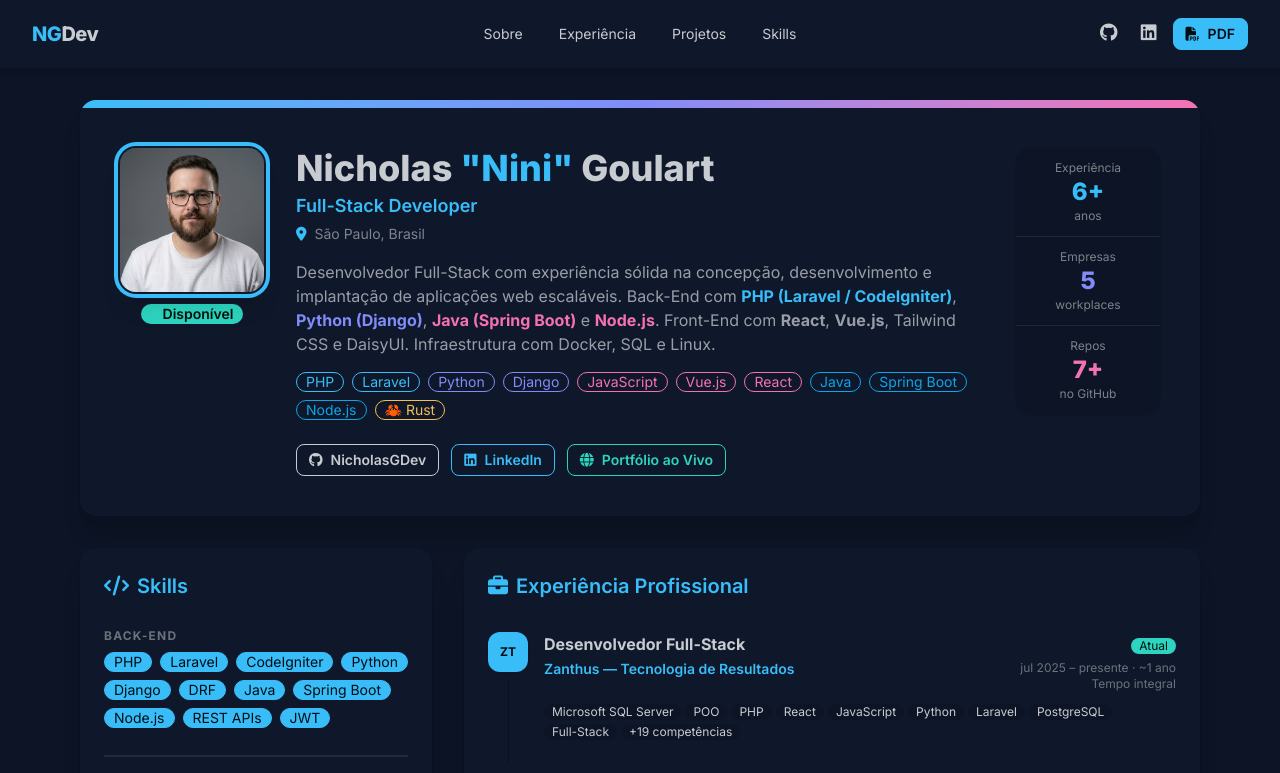
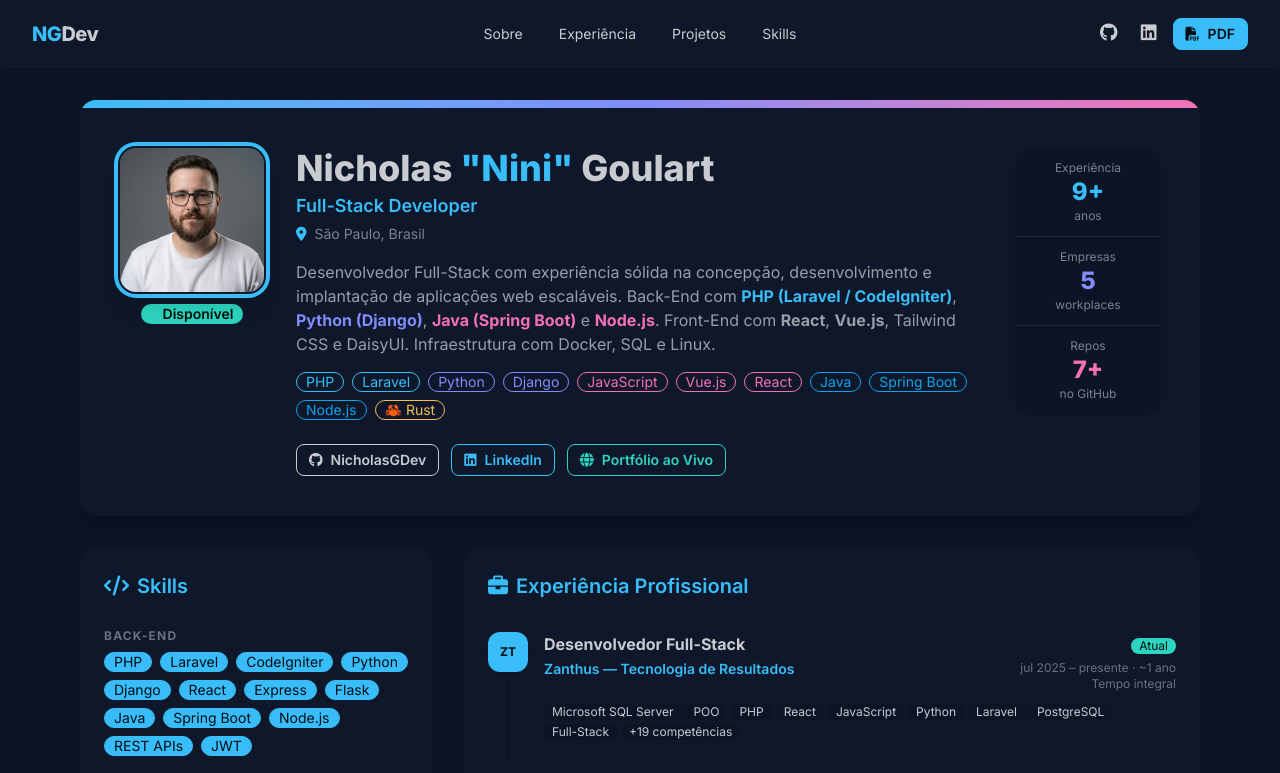
Before and after one commit to NicholasGDev/Myprofile, a plain HTML site: page cv.html in a window 1280 px wide. Shown: the top 773 px of the page. Drawn offline with nearby package versions, Linux system fonts and the light colour scheme.

Commit message:
Update cv.html

```diff
--- a/cv.html
+++ b/cv.html
@@ -135,7 +135,7 @@
             <div class="stats stats-vertical shadow bg-base-200 text-center w-36">
               <div class="stat px-4 py-3">
                 <div class="stat-title text-xs">Experiência</div>
-                <div class="stat-value text-2xl text-primary">6+</div>
+                <div class="stat-value text-2xl text-primary">9+</div>
                 <div class="stat-desc text-xs">anos</div>
               </div>
               <div class="stat px-4 py-3">
@@ -177,7 +177,9 @@
                 <span class="badge badge-primary skill-pill">CodeIgniter</span>
                 <span class="badge badge-primary skill-pill">Python</span>
                 <span class="badge badge-primary skill-pill">Django</span>
-                <span class="badge badge-primary skill-pill">DRF</span>
+                <span class="badge badge-primary skill-pill">React</span>
+                <span class="badge badge-primary skill-pill">Express</span>
+                <span class="badge badge-primary skill-pill">Flask</span>
                 <span class="badge badge-primary skill-pill">Java</span>
                 <span class="badge badge-primary skill-pill">Spring Boot</span>
                 <span class="badge badge-primary skill-pill">Node.js</span>
```
